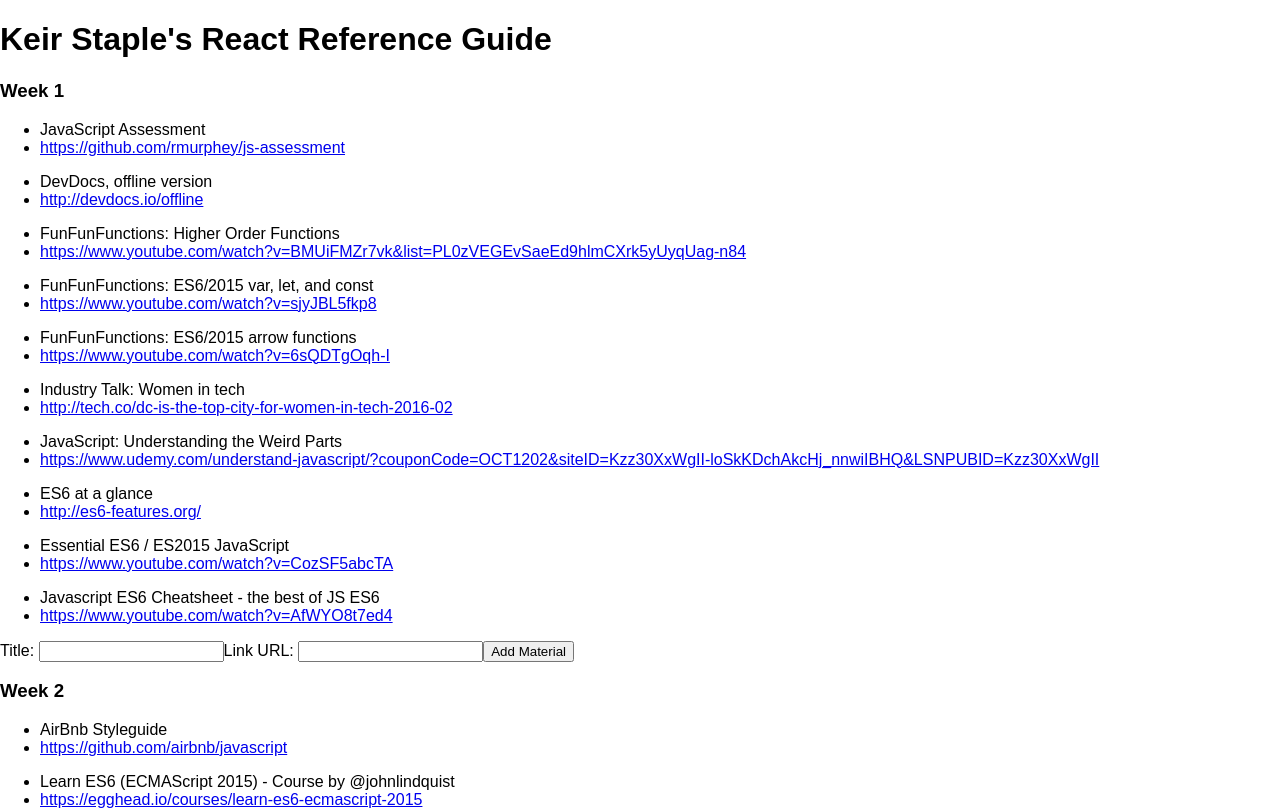
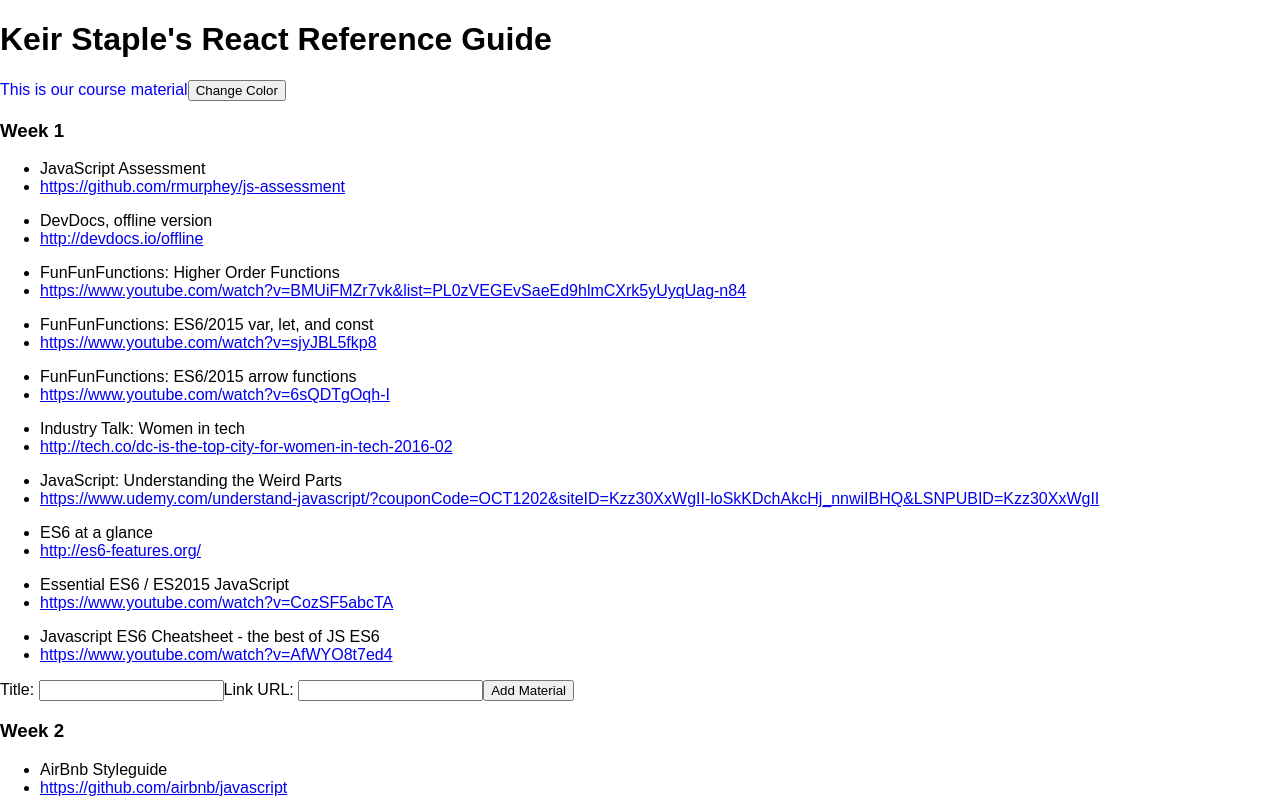
Before and after one commit to keirstaple/react-curriculum-journal, a React (Create React App) app: page / in a window 1280 px wide. Shown: the top 810 px of the page. Built offline with nearby package versions, Linux system fonts and the light colour scheme.

Commit message:
pass event where button changes subheader color and resets the state

```diff
--- a/src/App.js
+++ b/src/App.js
@@ -1,11 +1,13 @@
 import React, { Component } from 'react';
 import Week from './Week';
 import Header from './Header';
+import SubHeader from './SubHeader';
 
 class App extends Component {
   constructor() {
     super();
     this.state = {
+      headerColor: 'blue',
       week1: [
         {
           title: 'JavaScript Assessment',
@@ -137,10 +139,16 @@
     };
   }
 
+  changeColor(headerColor) {
+    this.setState({headerColor});
+  }
+
   render() {
     return (
       <div className="App">
         <Header myName="Keir Staple" />
+
+        <SubHeader changeColor={this.changeColor.bind(this)} headerColor={this.state.headerColor} />
 
         <h3>Week 1</h3>
         <Week entries={this.state.week1} />
--- /dev/null
+++ b/src/SubHeader.js
@@ -0,0 +1,24 @@
+import React, { Component } from 'react';
+
+class SubHeader extends Component {
+  constructor(props) {
+    super();
+    this.headerColor = props.headerColor;
+  }
+
+  changeHeaderColor() {
+    this.headerColor = "red";
+    this.props.changeColor(this.headerColor);
+  }
+
+  render() {
+    return (
+      <div>
+        <font color={this.headerColor}>This is our course material</font>
+        <button onClick={this.changeHeaderColor.bind(this)} className="btn btn-primary">Change Color</button>
+      </div>
+    );
+  }
+}
+
+export default SubHeader;
```
